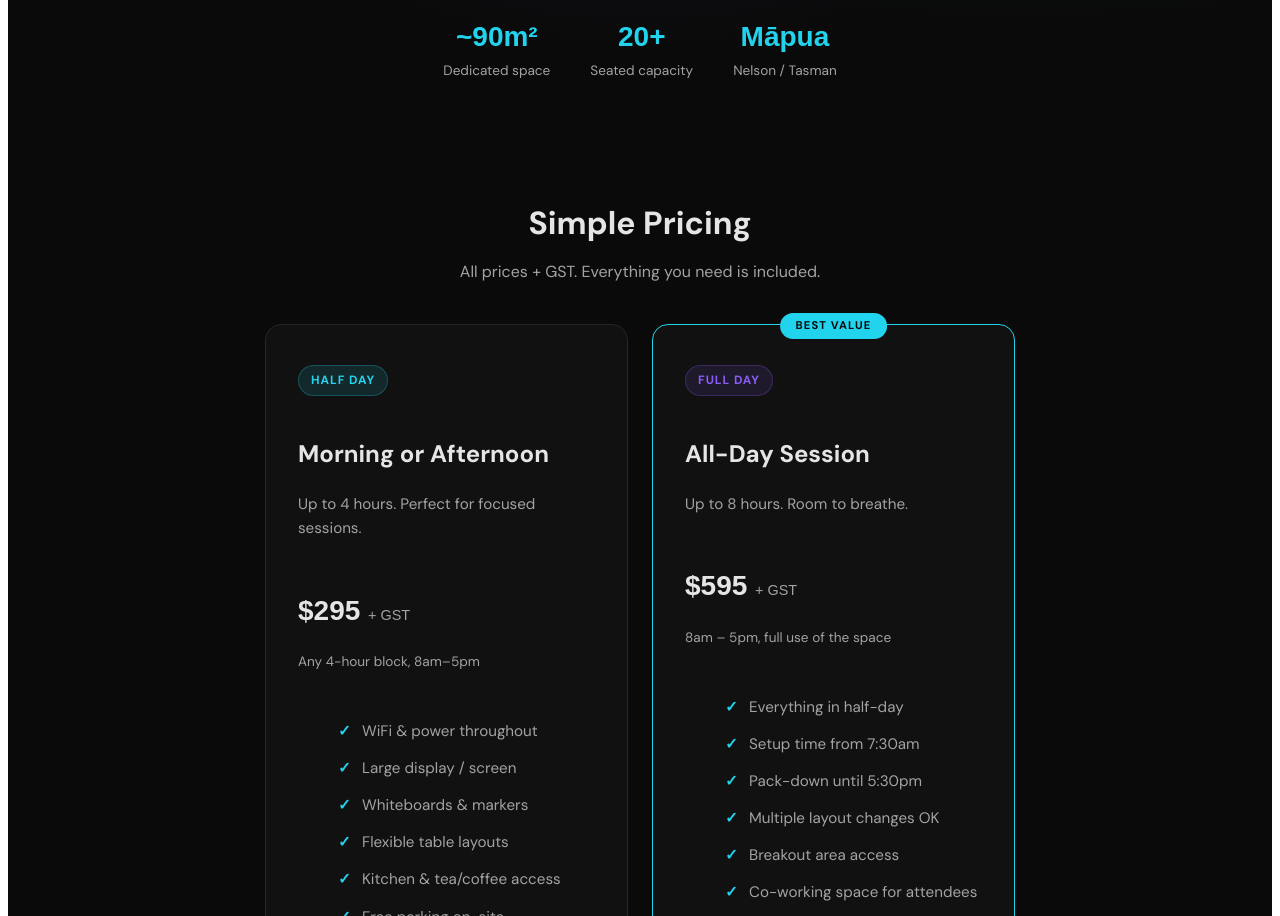
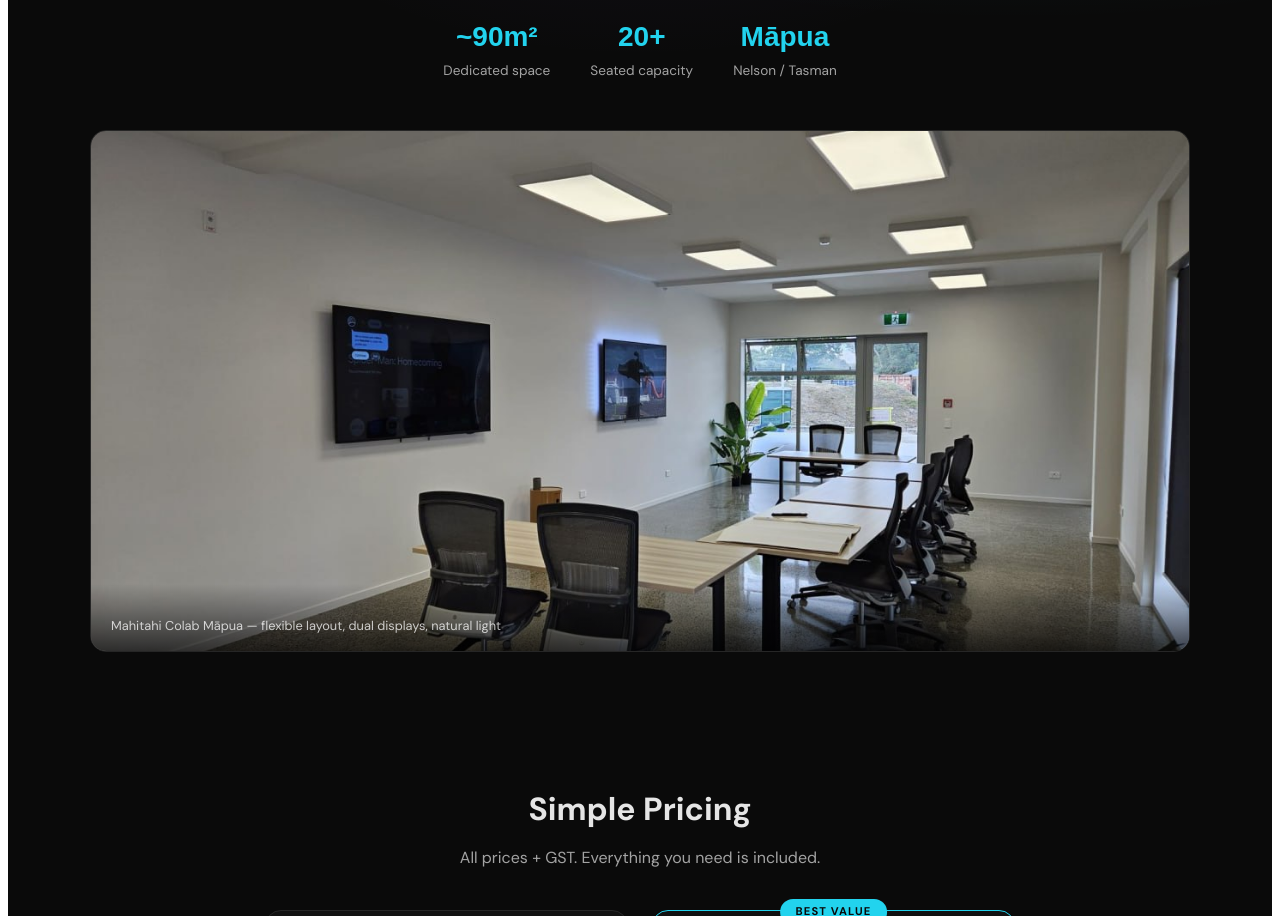
Before and after one commit to mannersnz/thelab, a Next.js app: page /training-room in a window 1280 px wide. Shown: the part 420-1336 px from the top of the page. Built offline with nearby package versions, Linux system fonts and the light colour scheme; no server answers; the database is empty.

Commit message:
feat: add training room photo to hero section

```diff
--- a/src/app/training-room/TrainingRoomClient.tsx
+++ b/src/app/training-room/TrainingRoomClient.tsx
@@ -49,6 +49,22 @@ export default function TrainingRoomClient({ availability }: Props) {
             <div className="tr-stat">
               <div className="tr-stat-number">Māpua</div>
               <div className="tr-stat-label">Nelson / Tasman</div>
+            </div>
+          </div>
+        </div>
+      </section>
+
+      {/* Room photo */}
+      <section className="tr-room-photo">
+        <div className="tr-container">
+          <div className="tr-photo-wrap">
+            <img
+              src="/training-room.jpg"
+              alt="The training room at Mahitahi Colab Māpua — flexible tables, large displays, polished concrete floors"
+              className="tr-photo"
+            />
+            <div className="tr-photo-caption">
+              Mahitahi Colab Māpua — flexible layout, dual displays, natural light
             </div>
           </div>
         </div>
--- a/src/app/training-room/training-room.css
+++ b/src/app/training-room/training-room.css
@@ -113,6 +113,35 @@
 .tr-stat-label {
   font-size: 0.85rem;
   color: var(--tr-text-muted);
+}
+
+/* ── Room photo ── */
+.tr-room-photo {
+  padding: 0 0 4rem;
+}
+.tr-photo-wrap {
+  border-radius: 16px;
+  overflow: hidden;
+  border: 1px solid var(--tr-border);
+  position: relative;
+}
+.tr-photo {
+  width: 100%;
+  height: auto;
+  max-height: 520px;
+  object-fit: cover;
+  object-position: center 40%;
+  display: block;
+}
+.tr-photo-caption {
+  position: absolute;
+  bottom: 0;
+  left: 0;
+  right: 0;
+  background: linear-gradient(to top, rgba(0,0,0,0.7) 0%, transparent 100%);
+  color: rgba(255,255,255,0.75);
+  font-size: 0.8rem;
+  padding: 2rem 1.25rem 0.875rem;
 }
 
 /* ── Pricing ── */
```
Also changed, not shown: public/training-room.jpg (added).
